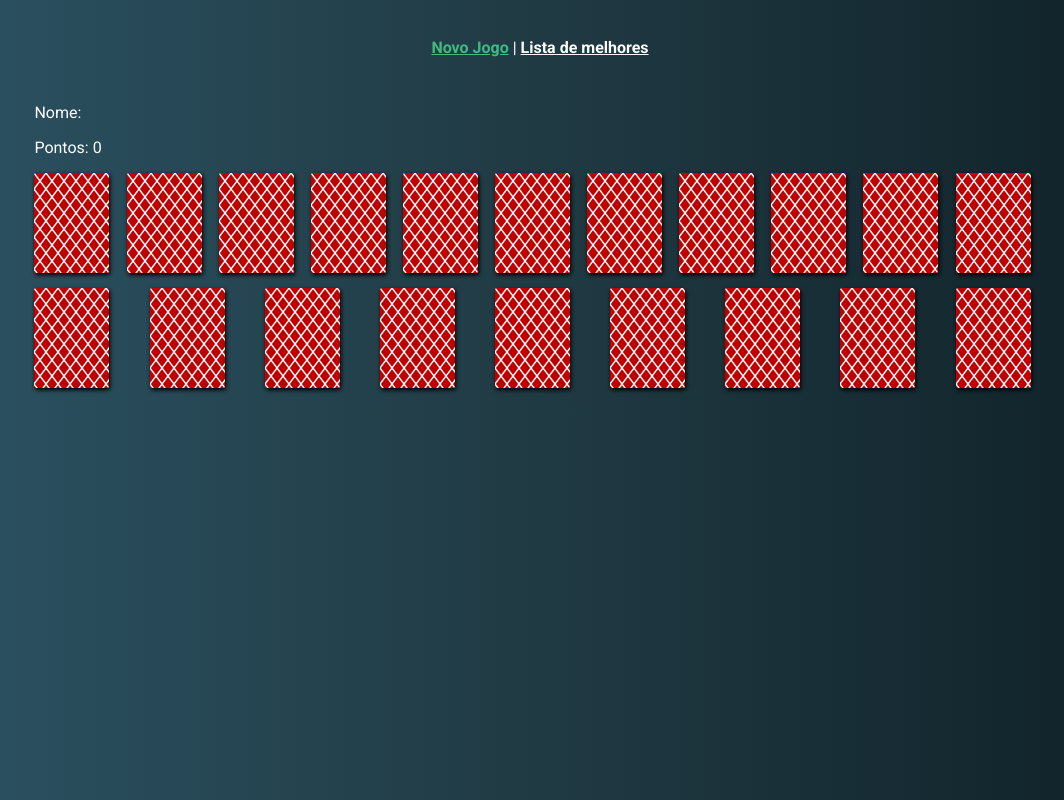
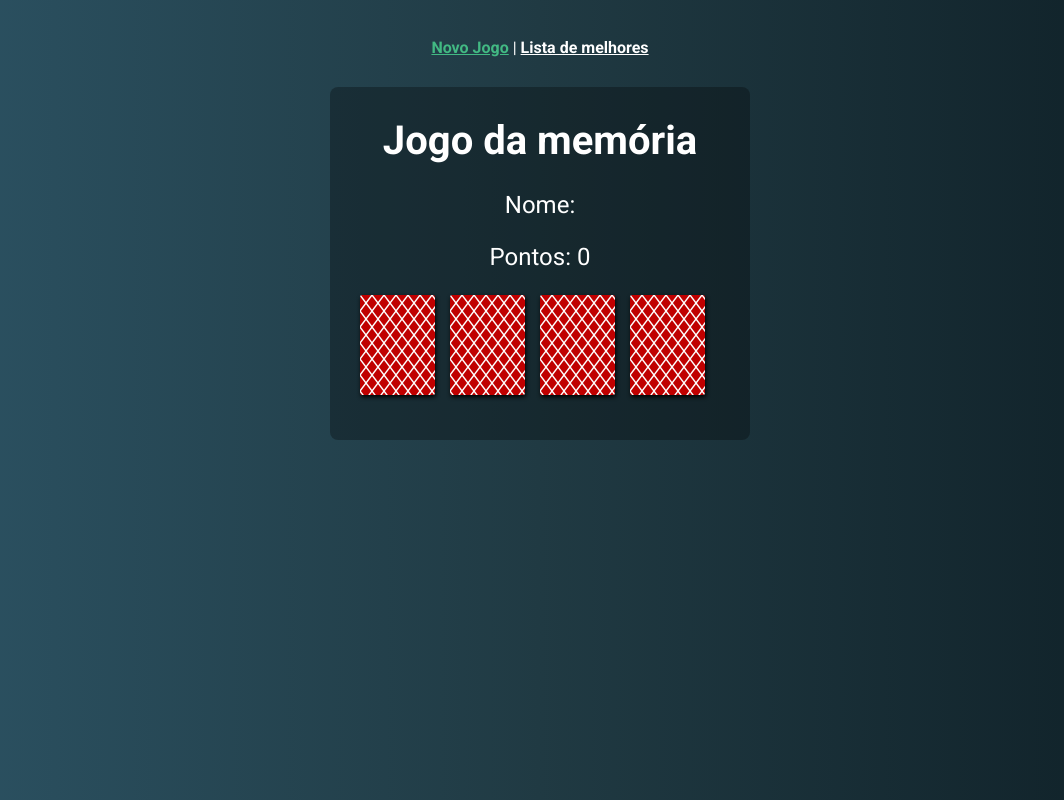
Before and after one commit to felipebiel/vue-memory-game, a Vue app: page / in a window 1280 px wide. Both pictures are taken after a click on the button "Iniciar". Shown: the whole page, without its empty margins (100-1164 px from the left). Built offline with nearby package versions, Linux system fonts and the light colour scheme.

Commit message:
new: Formatação do score com cards inicial

```diff
--- a/src/views/Home.vue
+++ b/src/views/Home.vue
@@ -5,10 +5,11 @@
       <input type="text" class="form__input form__input--text" v-model="name" placeholder="Nome" />
       <button type="button" class="form__input form__input--button" @click="startGame">Iniciar</button>
     </div>
-    <div v-else>
+    <div v-else class="score">
       <div>
-        <p>Nome: {{ name }}</p>
-        <p>Pontos: {{ moves }}</p>
+        <h1 class="score__title">Jogo da memória</h1>
+        <p class="score__text">Nome: {{ name }}</p>
+        <p class="score__text">Pontos: {{ moves }}</p>
       </div>
 
       <div id="cards">
@@ -30,16 +31,6 @@
           </template>
         </div>
       </div>
-
-      <!-- <ul>
-        <li
-          v-for="(card, index) in cardsGame"
-          :key="index"
-          @click="selectedCard(card)"
-        >
-          {{ card.name }} - {{ card.isSelected }}
-        </li>
-      </ul> -->
     </div>
 
     <div v-if="start && !stillCardsSelected">
@@ -61,7 +52,7 @@
       start: false,
       moves: 0,
       name: "",
-      pairs: 10,
+      pairs: 2,
       numbers: [
         "A",
         "2",
@@ -306,4 +297,24 @@
 
   }
 }
+
+//score
+
+.score {
+  padding: 30px;
+  background-color: rgba(0,0,0, 0.3);
+  border-radius: 8px;
+
+  &__title {
+    font-size: 2.5rem;
+    text-align: center;
+    margin-top: 0;
+  }
+
+  &__text {
+    font-size: 1.5rem;
+    text-align: center;
+  }
+}
+
 </style>
```
